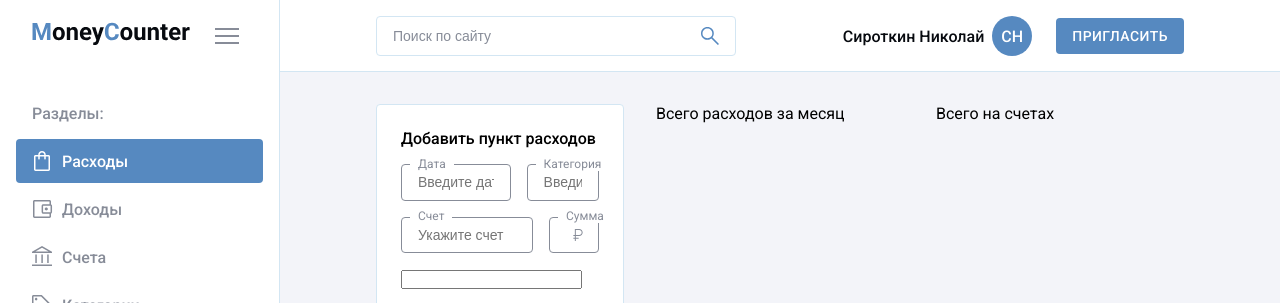
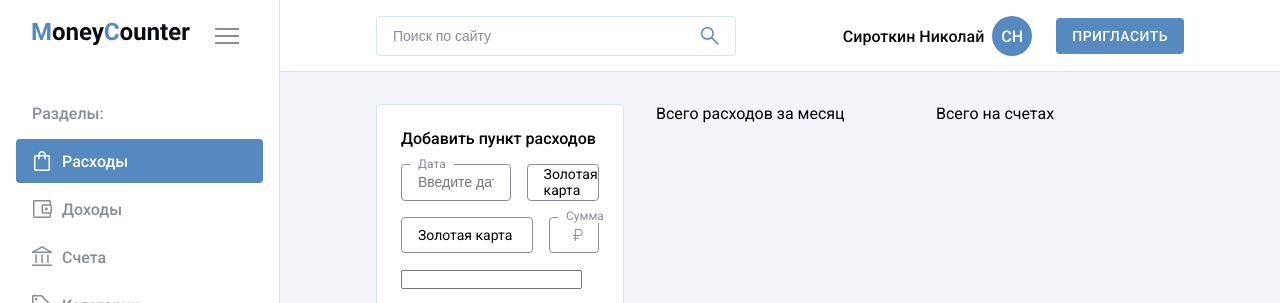
Before and after one commit to nickup8/moneyCounter, a React (Create React App) app: page / in a window 1280 px wide. Shown: the top 303 px of the page. Built offline with nearby package versions, Linux system fonts and the light colour scheme.

Commit message:
Creat component Select

```diff
--- a/src/components/EnterData/index.jsx
+++ b/src/components/EnterData/index.jsx
@@ -5,6 +5,7 @@ import { Button } from './../ui/Button';
 import iconRub from './../../img/rub.svg';
 
 import style from './enterData.module.scss';
+import { Select } from '../ui/Select';
 
 export const EnterData = () => {
 	return (
@@ -12,20 +13,22 @@ export const EnterData = () => {
 			<h2 className={style.h2}>Добавить пункт расходов</h2>
 			<form className={style.form}>
 				<div className={style.date}>
-					<Input label="Дата" type="text" placeholder="Введите дату" />
+					<Input label="Дата" type="text" placeholder="Введите дату" value="" />
 				</div>
 				<div className={style.categoty}>
-					<Input
-						label="Категория"
-						type="text"
-						placeholder="Введите категорию"
-					/>
+					<Select label="Категория" />
 				</div>
 				<div className={style.order}>
-					<Input label="Счет" type="text" placeholder="Укажите счет" />
+					<Select label="Счет" />
 				</div>
 				<div className={style.sum}>
-					<Input label="Сумма" type="text" placeholder="Сумма" icon={iconRub} />
+					<Input
+						label="Сумма"
+						type="text"
+						placeholder="Сумма"
+						icon={iconRub}
+						value=""
+					/>
 				</div>
 				<div className={style.comments}>
 					<input type="text" />
--- a/src/components/ui/Input/index.jsx
+++ b/src/components/ui/Input/index.jsx
@@ -2,13 +2,16 @@ import React from 'react';
 
 import style from './Input.module.scss';
 
-export const Input = ({ type, label, placeholder, icon }) => {
+export const Input = ({ type, label, placeholder, icon, value }) => {
+	const [valueChange, setValueChenge] = React.useState(value);
 	return (
 		<div className={style.inputBox}>
 			<input
 				className={icon ? style.input + ' ' + style.inputIcon : style.input}
 				type={type}
 				placeholder={placeholder}
+				value={valueChange}
+				onChange={(event) => setValueChenge(event.target.value)}
 			/>
 			<label className={style.label}>{label}</label>
 			{icon ? <img src={icon} className={style.icon} alt="icon" /> : ''}
--- /dev/null
+++ b/src/components/ui/Select/index.jsx
@@ -0,0 +1,39 @@
+import React from 'react';
+
+import style from './select.module.scss';
+
+const scores = ['Золотая карта', 'Серебренная карта', 'Наличные'];
+
+export const Select = () => {
+	const [valueSelect, setValueSelect] = React.useState(scores[0]);
+	const [openSelect, setOpenSelect] = React.useState(false);
+
+	const handleSelect = (value) => {
+		setValueSelect(value);
+		setOpenSelect(false);
+	};
+
+	return (
+		<div className={style.selectBox}>
+			<div className={style.select} onClick={() => setOpenSelect(true)}>
+				{valueSelect}
+			</div>
+			{openSelect && (
+				<div className={style.options}>
+					{scores.map((obj, index) => {
+						return (
+							<div
+								className={style.option}
+								value={obj}
+								onClick={() => handleSelect(obj)}
+								key={obj + '_' + index}
+							>
+								{obj}
+							</div>
+						);
+					})}
+				</div>
+			)}
+		</div>
+	);
+};
--- /dev/null
+++ b/src/components/ui/Select/select.module.scss
@@ -0,0 +1,40 @@
+@import './../../../scss/variables';
+
+.selectBox {
+	width: 100%;
+	height: 100%;
+
+	position: relative;
+}
+
+.select {
+	width: 100%;
+	height: 100%;
+	border: 1px solid $grey_text;
+	border-radius: 4px;
+	outline: none;
+	display: flex;
+	align-items: center;
+	padding: 0 16px;
+	font-size: 14px;
+	cursor: pointer;
+	max-height: 40px;
+}
+
+.options {
+	position: absolute;
+	background: $white;
+	width: 100%;
+	z-index: 1000;
+	border: 1px solid $devider;
+}
+
+.option {
+	padding: 8px 16px;
+	font-size: 14px;
+	cursor: pointer;
+}
+
+.option:hover {
+	background-color: $grey;
+}
```
